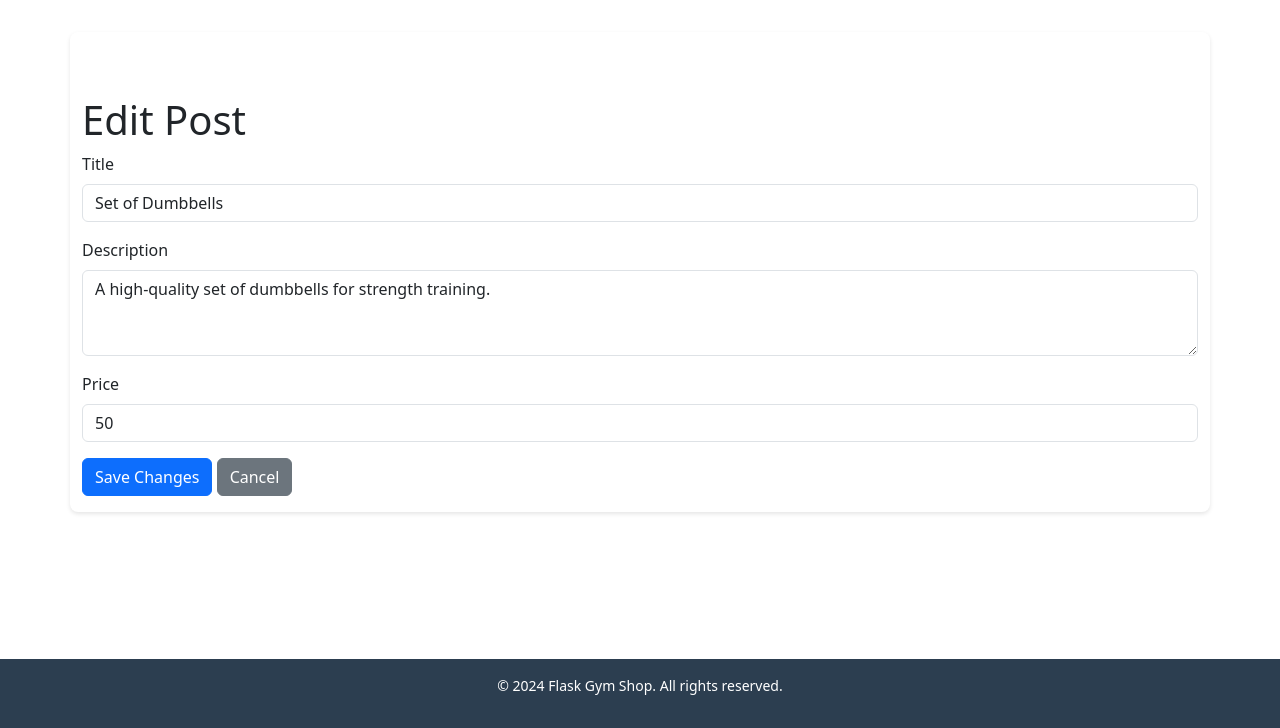
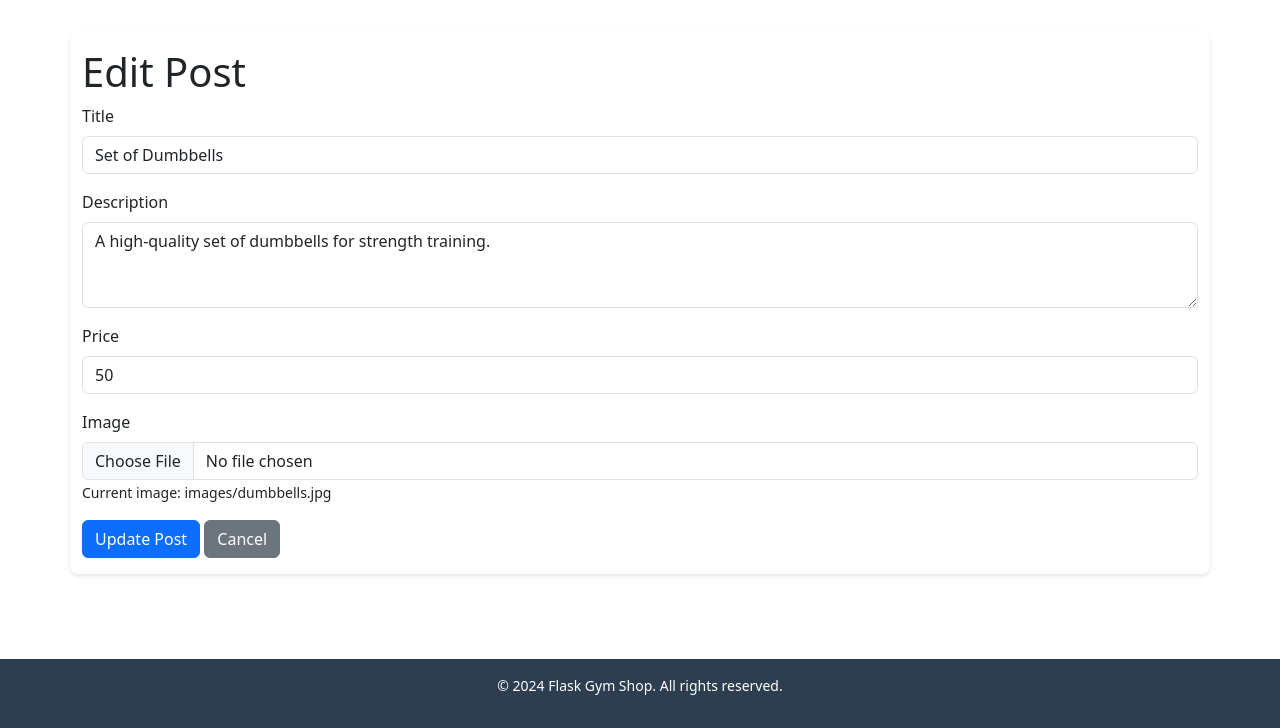
Before and after one commit to rusicaalexandru/FlaskGymShop, a Flask app: page /edit_post/1 in a window 1280 px wide. Shown: the part 72-800 px from the top of the page. Run offline with Flask 3, Linux system fonts and the light colour scheme; a user stored in the database is signed in; data comes from the database, SQL or seed files in the repository.

Commit message:
Edit post (change image)

```diff
--- a/flaskr/shop.py
+++ b/flaskr/shop.py
@@ -43,7 +43,6 @@ def add_to_cart(post_id):
     ).fetchone()
 
     if cart_item:
-        # Update quantity if the item is already in the cart
         db.execute(
             'UPDATE cart SET quantity = quantity + 1 WHERE user_id = ? AND post_id = ?',
             (user_id, post_id,)
@@ -75,6 +74,7 @@ def edit_post(post_id):
         title = request.form['title']
         description = request.form['description']
         price = request.form['price']
+        image = request.files['image']
         error = None
 
         if not title:
@@ -84,15 +84,25 @@ def edit_post(post_id):
         elif not price:
             error = 'price is required'
 
-        if error is None:
+        if error is not None:
+            flash(error)
+        else:
+            image_path = post['image_path']
+            if image:
+                if os.path.exists(os.path.join('flaskr/static', image_path)):
+                    os.remove(os.path.join('flaskr/static', image_path))
+
+                filename = secure_filename(image.filename)
+                image_path = os.path.join('images', filename).replace("\\", "/")
+                image.save(os.path.join('flaskr/static', image_path))
+
             db.execute(
-                'UPDATE post SET title = ?, description = ?, price = ? WHERE id = ?',
-                (title, description, price, post_id)
+                'UPDATE post SET title = ?, description = ?, price = ?, image_path = ? WHERE id = ?',
+                (title, description, price, image_path, post_id)
             )
             db.commit()
             flash('Post updated successfully')
             return redirect(url_for('shop.profile'))
-        flash(error)
 
     return render_template('shop/edit_post.html', post=post)
 
--- a/flaskr/templates/shop/edit_post.html
+++ b/flaskr/templates/shop/edit_post.html
@@ -1,23 +1,28 @@
 {% extends 'shop/base_shop.html' %}
 
-{% block title %}Edit Post - Flask Gym Shop{% endblock %}
+{% block title %}Edit Post{% endblock %}
 
 {% block content %}
-<h1 class="mt-5">Edit Post</h1>
-<form action="{{ url_for('shop.edit_post', post_id=post.id) }}" method="post">
+<h1>Edit Post</h1>
+<form method="POST" enctype="multipart/form-data">
     <div class="mb-3">
         <label for="title" class="form-label">Title</label>
-        <input type="text" class="form-control" id="title" name="title" value="{{ post.title }}" required>
+        <input type="text" class="form-control" id="title" name="title" value="{{ post['title'] }}" required>
     </div>
     <div class="mb-3">
         <label for="description" class="form-label">Description</label>
-        <textarea class="form-control" id="description" name="description" rows="3" required>{{ post.description }}</textarea>
+        <textarea class="form-control" id="description" name="description" rows="3" required>{{ post['description'] }}</textarea>
     </div>
     <div class="mb-3">
         <label for="price" class="form-label">Price</label>
-        <input type="number" class="form-control" id="price" name="price" value="{{ post.price }}" required>
+        <input type="number" class="form-control" id="price" name="price" value="{{ post['price'] }}" required>
     </div>
-    <button type="submit" class="btn btn-primary">Save Changes</button>
+    <div class="mb-3">
+        <label for="image" class="form-label">Image</label>
+        <input type="file" class="form-control" id="image" name="image">
+        <small>Current image: {{ post['image_path'] }}</small>
+    </div>
+    <button type="submit" class="btn btn-primary">Update Post</button>
     <a href="{{ url_for('shop.profile') }}" class="btn btn-secondary">Cancel</a>
 </form>
 {% endblock %}
```
